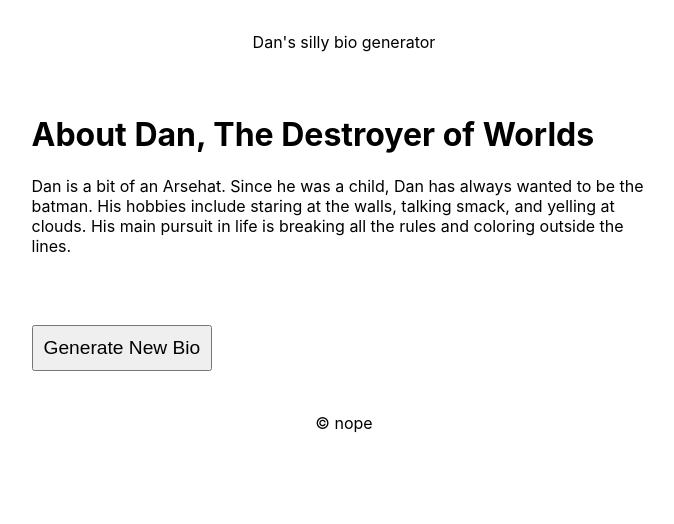
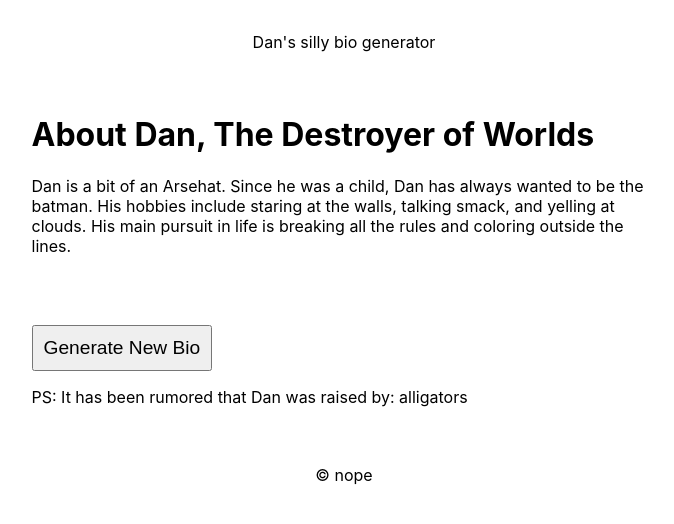
Before and after one commit to dcgoodwin2112/lunchdev-react-holiday-2022, a Next.js app: page /about in a window 1280 px wide. Shown: the top 524 px of the page, without its empty margins (296-970 px from the left). Built offline with nearby package versions, Linux system fonts and the light colour scheme.

Commit message:
React holiday 2022 emails 8 through 12.

```diff
--- a/app/(content)/about/about.tsx
+++ b/app/(content)/about/about.tsx
@@ -1,5 +1,5 @@
 "use client";
-import { useEffect, useReducer } from "react";
+import React, { useEffect, useReducer } from "react";
 import styles from "./about.module.css";
 
 const INIT = {
@@ -53,7 +53,7 @@ const mainThings = [
   "breaking all the rules and coloring outside the lines",
 ];
 
-export default function About() {
+export default function About({ children }: { children?: React.ReactNode }) {
   const contentDispatch = (state: Content, action: { type: "update" }) => {
     const getRandomValue = (values: string[]) => {
       return values[Math.floor(Math.random() * values.length)];
@@ -102,6 +102,8 @@ export default function About() {
         {`${content.hobbies.one}, ${content.hobbies.two}, and ${content.hobbies.three}`}
         . His main pursuit in life is {content.mainThing}.
       </p>
+      {children}
+
       <button
         className={styles.button}
         onClick={() => dispatch({ type: "update" })}
--- a/app/(content)/about/page.tsx
+++ b/app/(content)/about/page.tsx
@@ -1,10 +1,14 @@
 import About from "./about";
 import styles from "./page.module.css";
 
-export default function AboutPage() {
+export default async function AboutPage() {
+  let req = await fetch("http://localhost:3000/api/animals");
+  // let req = await fetch("https://httpstat.us/500");
+  let animal: { name: string } = await req.json();
   return (
       <div className={styles.container}>
         <About />
+        <p>PS: It has been rumored that Dan was raised by: {animal.name}</p>
       </div>
   );
 }
--- /dev/null
+++ b/app/about/loading.tsx
@@ -0,0 +1,3 @@
+export default function AboutLoading() {
+  return <>Loading a rando bio...</>
+}
--- /dev/null
+++ b/app/about/not-found.jsx
@@ -0,0 +1,3 @@
+export default function AboutNotFound() {
+  return <>Nope....</>
+}
--- /dev/null
+++ b/pages/api/animals.ts
@@ -0,0 +1,24 @@
+// Next.js API route support: https://nextjs.org/docs/api-routes/introduction
+import type { NextApiRequest, NextApiResponse } from "next";
+
+type Data = {
+  name: string;
+};
+
+const animals = [
+  "wolves",
+  "alligators",
+  "abominable snow-persons",
+  "chickens",
+  "gerbils",
+  "opossums",
+];
+
+export default function handler(
+  req: NextApiRequest,
+  res: NextApiResponse<Data>
+) {
+  res
+    .status(200)
+    .json({ name: animals[Math.floor(Math.random() * animals.length)] });
+}
```
Also changed, not shown: app/about/[...slug]/page.tsx (added, +14 -0 lines), app/about/error.jsx (added, +15 -0 lines).
